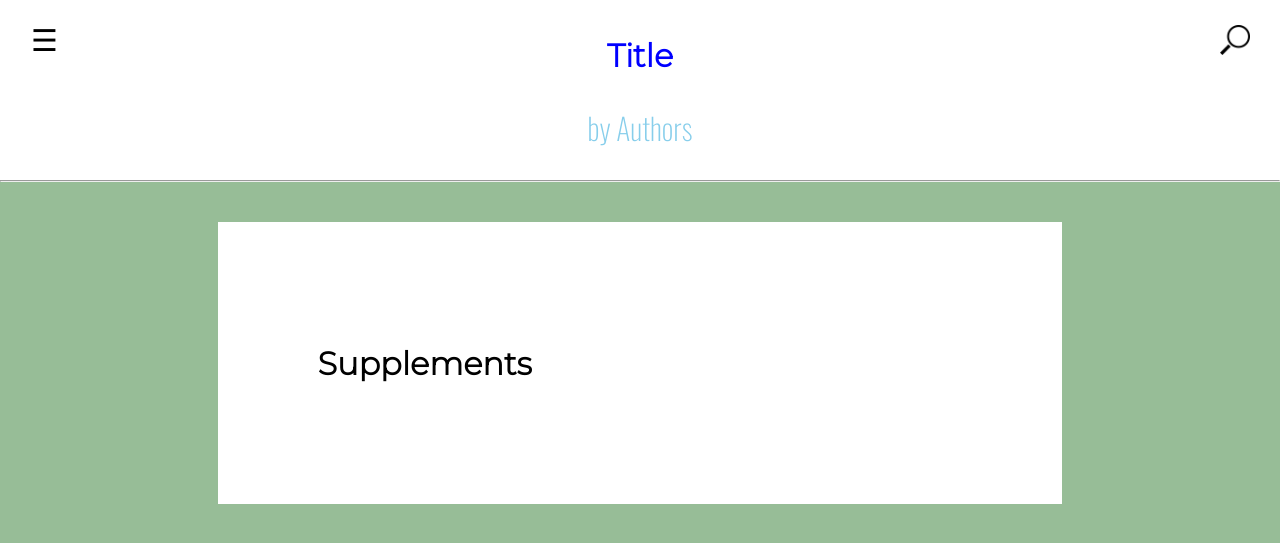
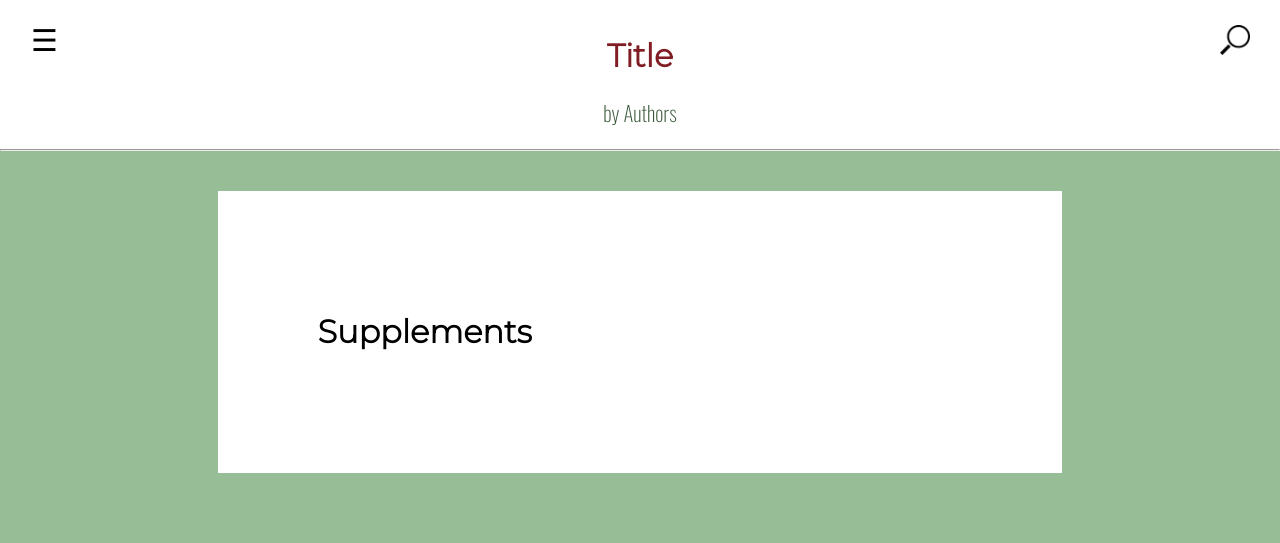
Before and after one commit to maryborgoton/mindoc, a Jekyll site: the page built from 005_supplements.md, in a window 1280 px wide. Shown: the top 543 px of the page. Built offline with Jekyll 4.4.1, drawn with Linux system fonts in a browser that asks for light colours.

Commit message:
Update main.scss

```diff
--- a/_sass/main.scss
+++ b/_sass/main.scss
@@ -31,7 +31,7 @@ h2.header_main{
 // Side navigation bar
 
 .sidenav a {
-	font-family: "Montserrat"; // to change the font of the side nabigation bar
+	font-family: "Montserrat"; // to change the font of the side navigation bar
 }
 
 
@@ -40,12 +40,12 @@ h2.header_main{
 p {
   font-family: "Oswald"; // to change the font of the text
   font-weight: 200; // to change the thickness of a typeface's strokes
-  font-size: 30px; // to change the size of the font
-  color: 87CEEB; // we changed the color of the paragraph
+  font-size: 21px; // to change the size of the font
+  color: #395739; // we changed the color of the paragraph
 }
 
 a {
-  color:Blue; // to change the color of the links
+  color:#801c24; // to change the color of the links
   text-decoration: none !important;
 }
 
```
